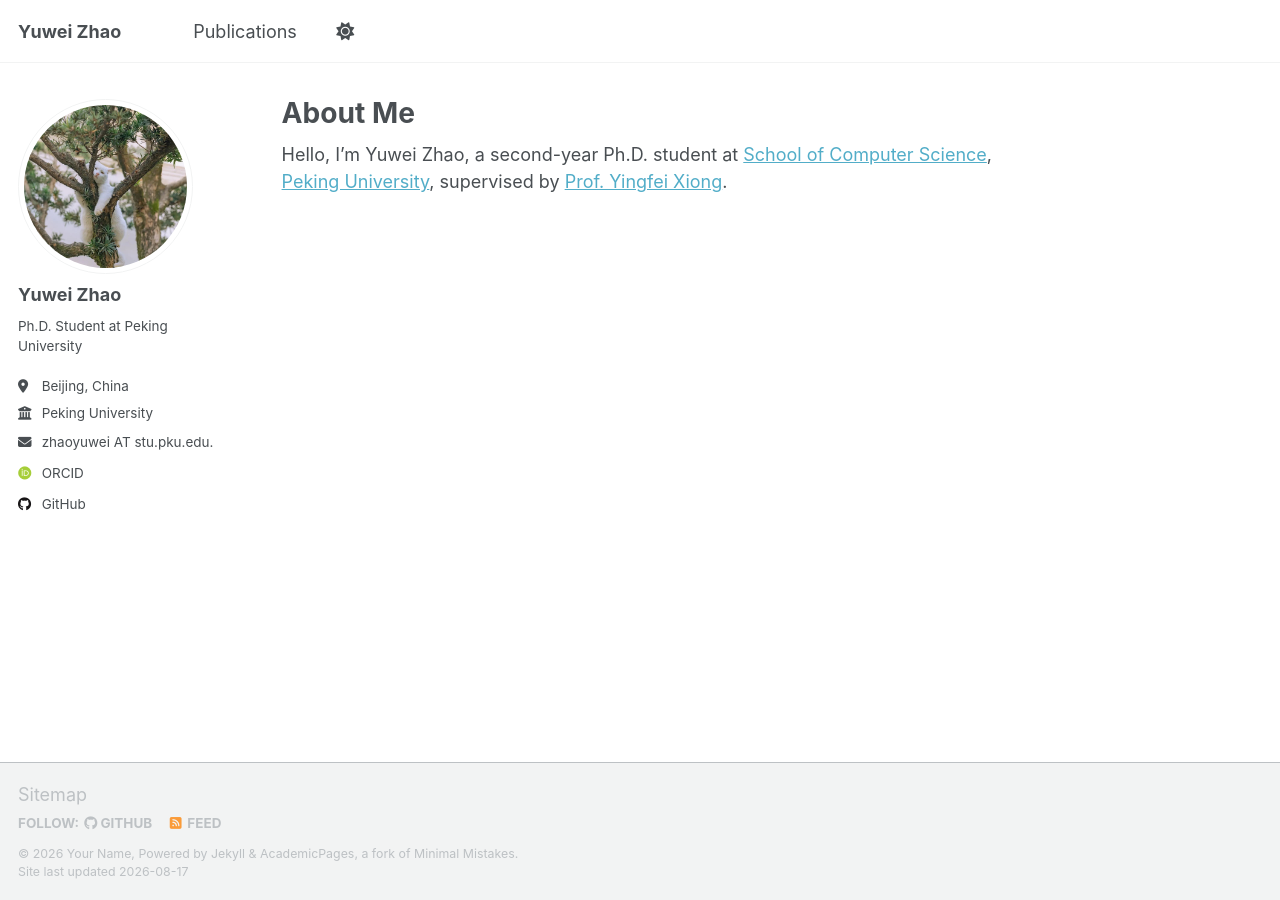
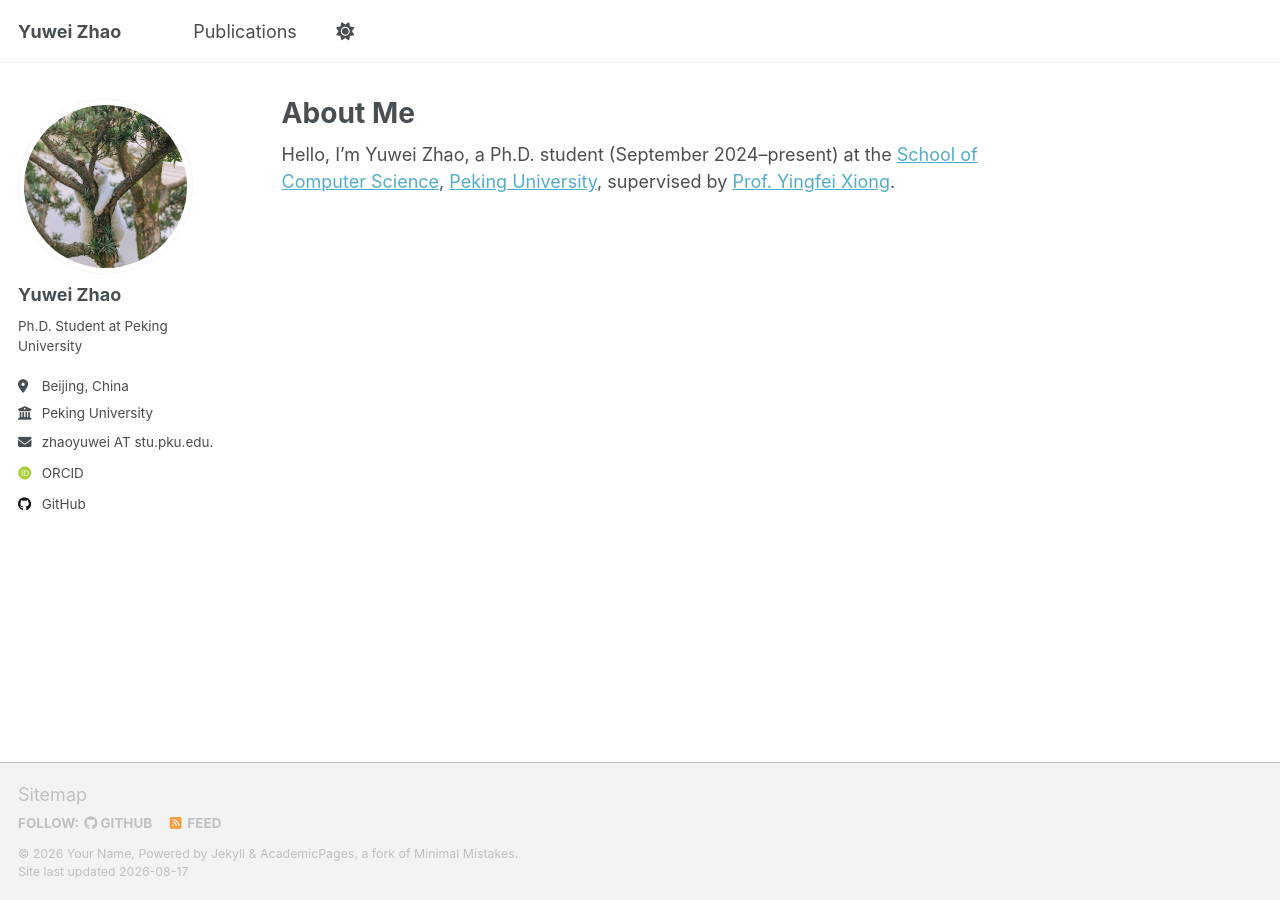
Before and after one commit to fyrsta7/fyrsta7.github.io, a Jekyll site: the page built from _pages/about.md, in a window 1280 px wide. Built offline with Jekyll 4.4.1, drawn with Linux system fonts in a browser that asks for light colours; some web fonts are replaced; a script that is not in the unit is left out.

Commit message:
Use stable PhD timeline on homepage

```diff
--- a/_pages/about.md
+++ b/_pages/about.md
@@ -7,4 +7,4 @@
   - /about.html
 ---
 
-Hello, I'm Yuwei Zhao, a second-year Ph.D. student at [School of Computer Science](https://cs.pku.edu.cn/English/Home.htm), [Peking University](https://english.pku.edu.cn/), supervised by [Prof. Yingfei Xiong](https://xiongyingfei.github.io/).
+Hello, I'm Yuwei Zhao, a Ph.D. student (September 2024–present) at the [School of Computer Science](https://cs.pku.edu.cn/English/Home.htm), [Peking University](https://english.pku.edu.cn/), supervised by [Prof. Yingfei Xiong](https://xiongyingfei.github.io/).
```
